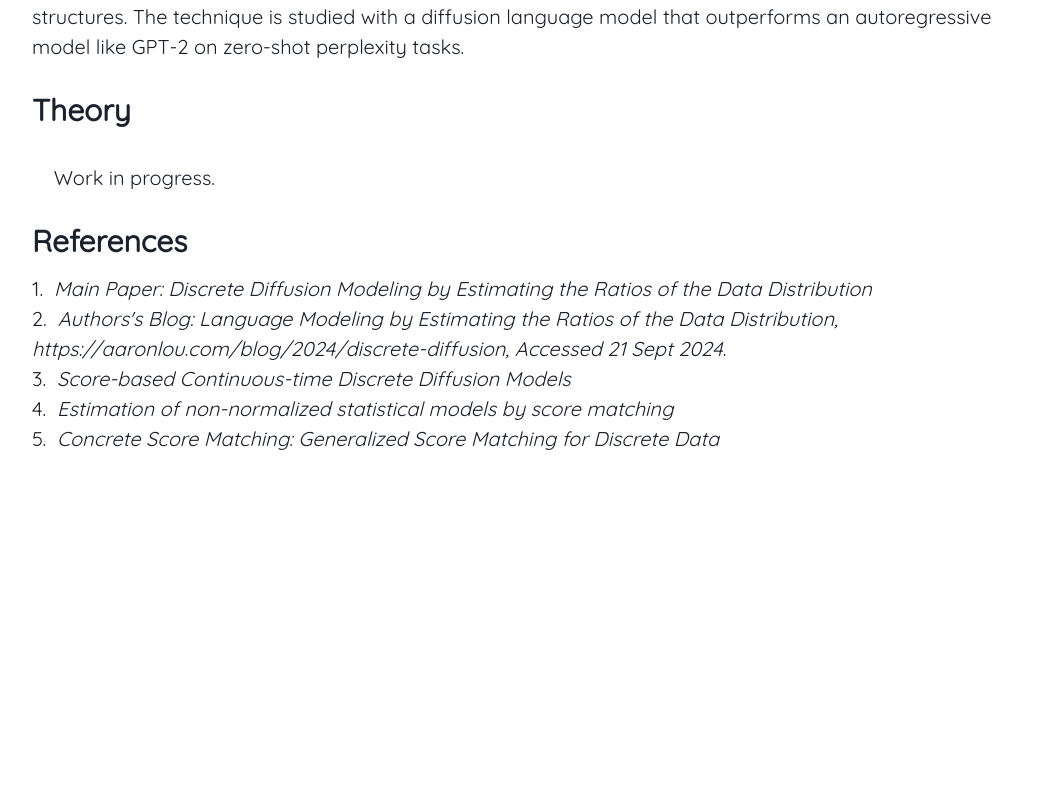
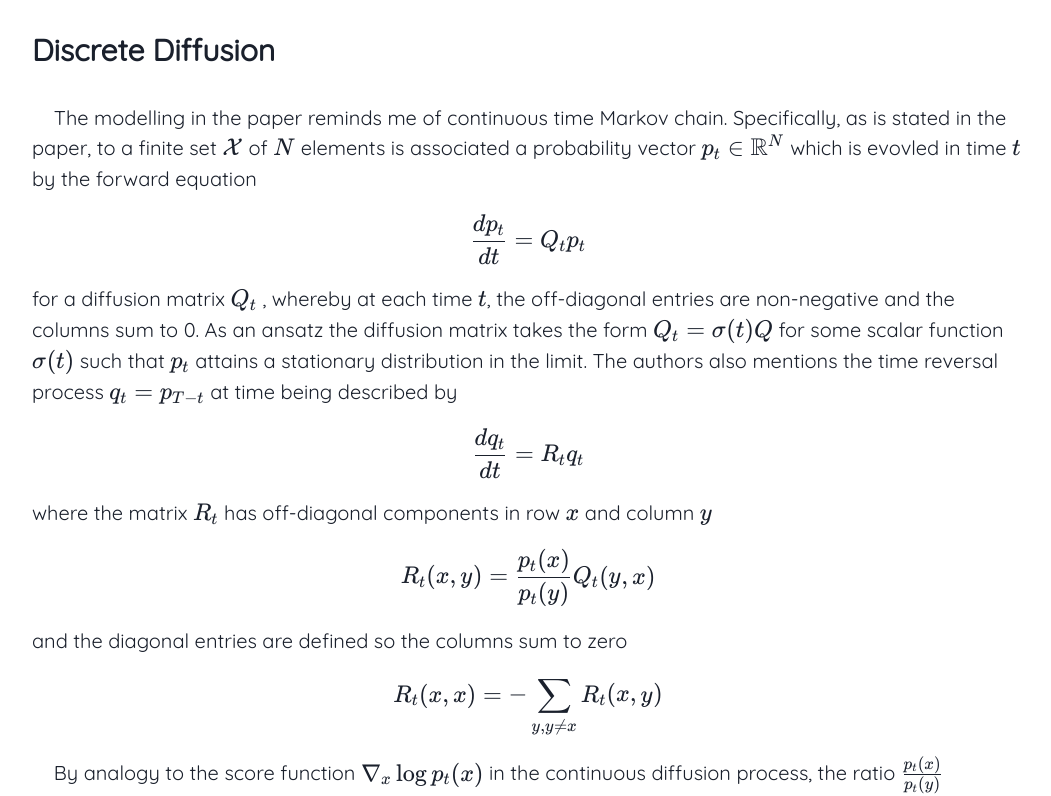
Before and after one commit to zhaoclaire/zhaoclaire.github.io, a Next.js app: page /score-entropy-discrete-diffusion in a window 1280 px wide. Shown: the part 328-1124 px from the top of the page, without its empty margins (112-1163 px from the left). Before the commit the page ends 902 px from the top, so only its background shows below. Built offline with nearby package versions, Linux system fonts and the light colour scheme.

Commit message:
Add more material to blogs

```diff
--- a/app/(writings)/(diffusion-model)/fokker-planck/page.tsx
+++ b/app/(writings)/(diffusion-model)/fokker-planck/page.tsx
@@ -38,6 +38,12 @@ export default function FokkerPlanck() {
 
 
       </Paragraph>
+      <SectionTitle title="Infinitesimal Generator" />
+      <Paragraph>
+      <Math latex="Af=\lim_{t\downarrow 0}\frac{1}{t}\left(P_tf - f\right)" display={true}/>
+        <Math latex="\frac{d}{dt}P_t f = AP_t f = P_tAf" display={true}/>
+        <Math latex="\frac{d}{dt}P_t(x,\cdot)  = A^* P_t(x,\cdot)" display={true}/>
+      </Paragraph>
       <Reference referenceList={references} />
     </Blog>
   );
--- a/app/(writings)/(diffusion-model)/score-entropy-discrete-diffusion/page.tsx
+++ b/app/(writings)/(diffusion-model)/score-entropy-discrete-diffusion/page.tsx
@@ -4,6 +4,7 @@ import Math from "@/components/Math";
 import Paragraph from "@/components/Paragraph";
 import Reference from "@/components/Reference";
 import SectionTitle from "@/components/SectionTitle";
+import { Text } from "@chakra-ui/react";
 
 export default function SEDD() {
   const references = [
@@ -18,16 +19,62 @@ export default function SEDD() {
       <BlogTitle />
       <SectionTitle title="Overview" />
       <Paragraph>
-        This work proposes an alternative to the autoregressive generation of
+        This work is what one may call diffusion language model, an alternative
+        to the usual autoregressiv LLMs, based on diffusion on discrete
+        structures like languge. This approach is compared to GPT-2 whereby the
+        diffusion outperforms autoregressive generation on zero-shot perplexity.
+        {/* This work proposes an alternative to the autoregressive generation of
         language used by current language models. It proposes a loss called
         score entropy (related to Bregman divergence in a technical way) which
         is analogous to score matching, such a loss enables diffusion models to
         be applied to discrete structures. The technique is studied with a
         diffusion language model that outperforms an autoregressive model like
-        GPT-2 on zero-shot perplexity tasks.
+        GPT-2 on zero-shot perplexity tasks. */}
       </Paragraph>
-      <SectionTitle title="Theory" />
-      <Paragraph>Work in progress.</Paragraph>
+      <SectionTitle title="Discrete Diffusion" />
+      <Paragraph>
+        The modelling in the paper reminds me of continuous time Markov chain.
+        Specifically, as is stated in the paper, to a finite set{" "}
+        <Math latex="\mathcal{X}" /> of <Math latex="N" /> elements is
+        associated a probability vector <Math latex="p_t\in\mathbb{R}^N" />{" "}
+        which is evovled in time <Math latex="t" />
+        by the forward equation
+        <Math display={true} latex="\frac{dp_t}{dt}=Q_tp_t" />
+        for a diffusion matrix <Math latex="Q_t" />, whereby at each time{" "}
+        <Math latex="t" padding={false} />, the off-diagonal entries are
+        non-negative and the columns sum to 0. As an ansatz the diffusion matrix
+        takes the form <Math latex="Q_t=\sigma(t)Q" /> for some scalar function{" "}
+        <Math padding={false} latex="\sigma(t)" /> such that{" "}
+        <Math latex="p_t" /> attains a stationary distribution in the limit. The authors
+        also mentions the time reversal process  <Math latex="q_t=p_{T-t}"/> at time being described by
+        <Math display={true} latex="\frac{dq_t}{dt}=R_{t}q_t" />
+        where the matrix <Math display={false} latex="R_{t}" /> has off-diagonal components in row <Math latex="x"/> and column
+        <Math latex="y"/>
+        <Math display={true} latex="R_{t}(x,y)=\frac{p_t(x)}{p_t(y)}Q_t(y,x)"/>
+        and the diagonal entries are defined so the columns sum to zero
+        <Math display={true} latex="R_{t}(x,x)=-\sum_{y, y\neq x} R_{t}(x,y)"/>
+
+      </Paragraph>
+
+      <Paragraph>
+        By analogy to the score function <Math latex="\nabla_x \log p_t(x)"/> in the continuous diffusion process, the ratio
+        <Math latex="\frac{p_t(x)}{p_t(y)}" /> occuring in the matrix <Math latex="R_t" /> above are called <Text as='b'>concrete score</Text>.
+        The neural network learns the concrete score. In the the first author's blog, another motivation for learning the concrete score is given:
+        a nerual network <Math latex="f_\theta" /> can parametrize the probability distribution as in an energy based model <Math latex="p_\theta(x)=e^{f_\theta(x)}/\mathcal{Z}" />.
+        The partition function <Math latex="\mathcal{Z}" /> is intractable, so a better idea is to work with the ratios, which is the concrete score
+        <Math latex="\frac{p_t(x)}{p_t(y)}=\frac{e^{f_\theta(x)}/\mathcal{Z}}{e^{f_\theta(y)}/\mathcal{Z}}" display={true}/>
+      </Paragraph>
+
+      <Paragraph>
+        After the author considers why previous approaches lead to underperforming models, they propose the <Text as='b'>score entropy</Text>
+        <Math display={true} latex="\mathcal{L}_{\text{SE}}=\mathbb{E}_{x\sim p}\left[\, \sum_{y, y\neq x} w_{xy}\left(s_\theta(x)_y-\frac{p(y)}{p(x)}\log s_\theta(x)_y + K\left(\frac{p(y)}{p(x)}\right)\right)\right]"/>
+        for a function <Math latex="K(x)=x(\log x - 1)" />. This loss is inspired by the Bregman divergence <Math latex='D_F\left(s_\theta(x)_y, \frac{p(x)}{p(y)}\right)' /> where <Math latex="F(x)=-\log(x)" />.
+        Thus the score entropy is <Text as ='u'>non-negative</Text>, <Text as ='u'>symmetric</Text>, and <Text as ='u'>convex</Text>.
+      </Paragraph>
+      <SectionTitle title="Denoising Score Entropy" />
+      <SectionTitle title="Likelihood Bound" />
+      <SectionTitle title="Simulating Reverse Diffusion" />
+      <SectionTitle title="Implementation" />
       <Reference referenceList={references} />
     </Blog>
   );
```
